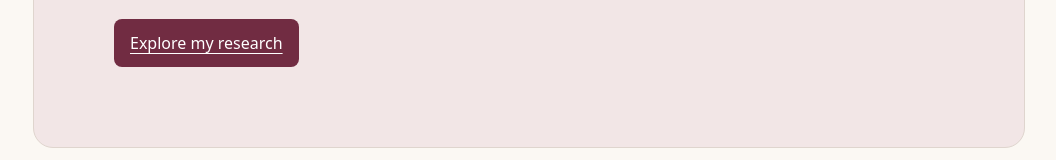
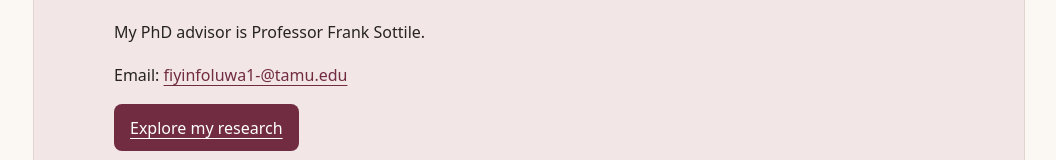
Before and after one commit to johnajayi984/johnajayi984.github.io, a plain HTML site: page index.html in a window 1280 px wide. Shown: the part 418-578 px from the top of the page, without its empty margins (111-1167 px from the left). Drawn offline with Linux system fonts and the light colour scheme.

Commit message:
Add advisor and contact email to homepage

```diff
--- a/index.html
+++ b/index.html
@@ -23,6 +23,8 @@
       <p class="affiliation">Texas A&amp;M University · Mathematics</p>
       <h1>John Ajayi</h1>
       <p class="intro">I’m a PhD student in mathematics working in enumerative algebraic geometry.</p>
+      <p>My PhD advisor is Professor Frank Sottile.</p>
+      <p>Email: <a href="mailto:fiyinfoluwa1-@tamu.edu">fiyinfoluwa1-@tamu.edu</a></p>
       <a class="button" href="#research">Explore my research</a>
     </div>
     <section id="research">
```
